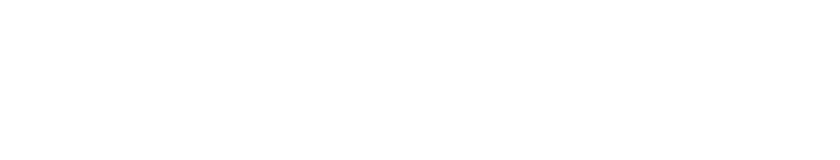
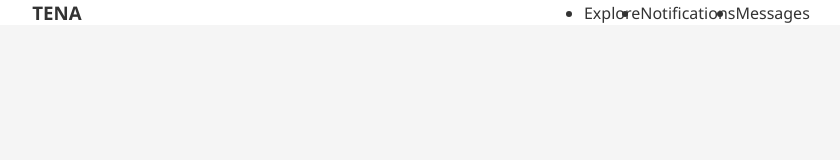
Before and after one commit to Odiphri/tena-stu, a plain HTML site: page public/home.html in a window 1280 px wide. Shown: the whole page, without its empty margins (219-1059 px from the left). Drawn offline with Linux system fonts and the light colour scheme.

Commit message:
sixth commit

```diff
--- a/css/home.css
+++ b/css/home.css
@@ -0,0 +1,22 @@
+*{
+    margin: 0;
+    padding: 0;
+}
+
+body {
+     font-family: 'Segoe UI', Tahoma, Geneva, Verdana, sans-serif;
+    background-color: #f5f5f5;
+    color: #333; align-items: center;
+}
+
+nav {
+    background-color: #ffffff;
+    display: flex;
+    justify-content: space-around;
+}
+
+ul {
+    display: flex;
+    align-self: center;
+    justify-content: space-between;
+}
--- a/public/home.html
+++ b/public/home.html
@@ -0,0 +1,19 @@
+<!DOCTYPE html>
+<html lang="en">
+<head>
+    <meta charset="UTF-8">
+    <meta name="viewport" content="width=device-width, initial-scale=1.0">
+    <title>HOME</title>
+    <link rel="stylesheet" href="../css/home.css">
+</head>
+<body>
+    <nav>
+        <h3>TENA</h3>
+        <ul>
+            <li>Explore</li>
+            <li>Notifications</li>
+            <li>Messages</li>
+        </ul>
+    </nav>
+</body>
+</html>
```
Also changed, not shown: public/index.html (+2 -2 lines), 1 other file.
